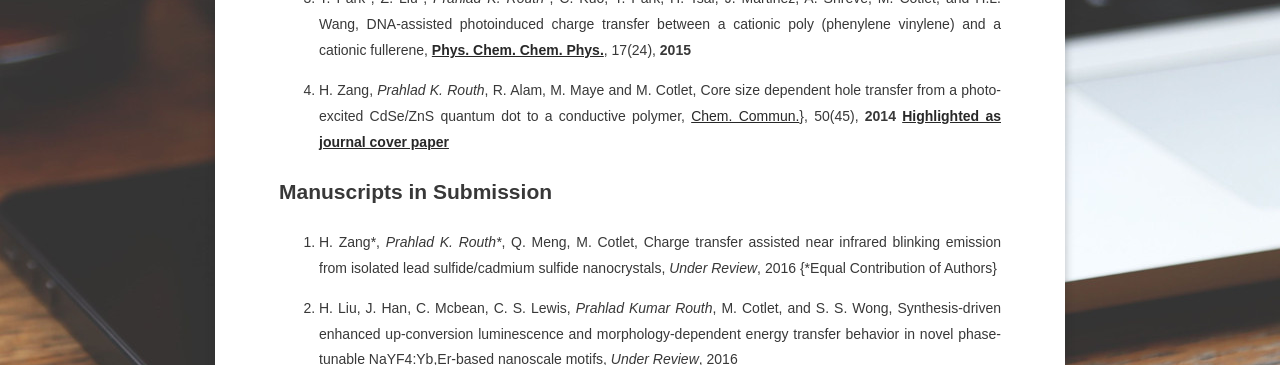
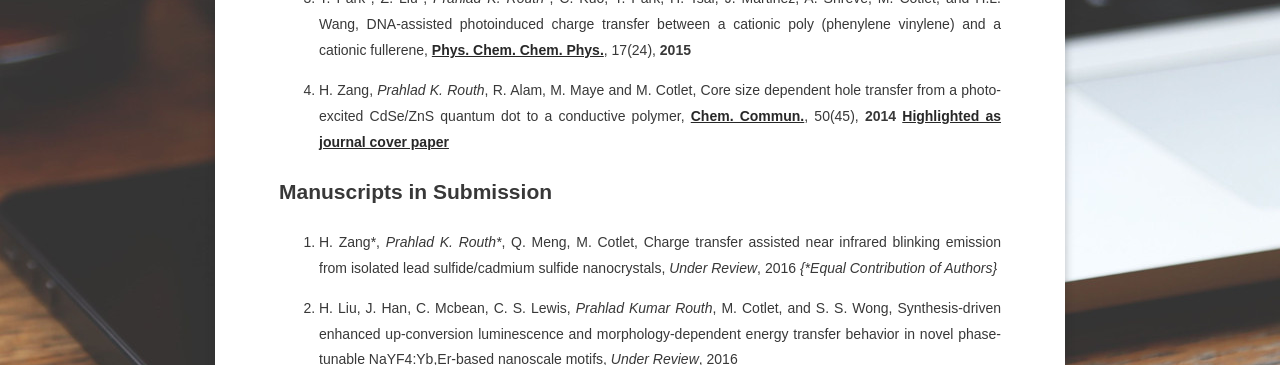
Before and after one commit to vigyan16/vigyan16.github.io, a Jekyll site: the page built from publications/index.md, in a window 1280 px wide. Shown: the part 492-857 px from the top of the page. Built offline with Jekyll 4.4.1, drawn with Linux system fonts in a browser that asks for light colours; some web fonts are replaced.

Commit message:
Fix publications

```diff
--- a/publications/index.md
+++ b/publications/index.md
@@ -12,10 +12,10 @@ excerpt: “List of Publications“
 
 3. Y. Park\*, Z. Liu\*, _Prahlad K. Routh\*_, C. Kuo, Y. Park, H. Tsai, J. Martinez, A. Shreve, M. Cotlet, and H.L. Wang, DNA-assisted photoinduced charge transfer between a cationic poly (phenylene vinylene) and a cationic fullerene, [**Phys. Chem. Chem. Phys.**](http://doi.org/10.1039/C5CP01309G), 17(24), **2015**
 
-4. H. Zang, _Prahlad K. Routh_, R. Alam, M. Maye and M. Cotlet, Core size dependent hole transfer from a photo-excited CdSe/ZnS quantum dot to a conductive polymer, [Chem. Commun.](http://doi.org/10.1039/C3CC47975G)}, 50(45), **2014** [__Highlighted as journal cover paper__](http://pubs.rsc.org/en/content/articlepdf/2014/cc/c3cc47975g)
+4. H. Zang, _Prahlad K. Routh_, R. Alam, M. Maye and M. Cotlet, Core size dependent hole transfer from a photo-excited CdSe/ZnS quantum dot to a conductive polymer, [**Chem. Commun.**](http://doi.org/10.1039/C3CC47975G), 50(45), **2014** [__Highlighted as journal cover paper__](http://pubs.rsc.org/en/content/articlepdf/2014/cc/c3cc47975g)
 
 ## Manuscripts in Submission
-1. H. Zang\*, _Prahlad K. Routh\*_, Q.  Meng, M. Cotlet, Charge transfer assisted near infrared blinking emission from isolated lead sulfide/cadmium sulfide nanocrystals,  _Under Review_, 2016 {\*Equal Contribution of Authors}
+1. H. Zang\*, _Prahlad K. Routh\*_, Q.  Meng, M. Cotlet, Charge transfer assisted near infrared blinking emission from isolated lead sulfide/cadmium sulfide nanocrystals,  _Under Review_, 2016 _{\*Equal Contribution of Authors}_
 
 2. H. Liu, J. Han, C. Mcbean, C. S. Lewis, _Prahlad Kumar Routh_, M. Cotlet, and S. S. Wong, Synthesis-driven enhanced up-conversion luminescence and morphology-dependent energy transfer behavior in novel phase-tunable NaYF4:Yb,Er-based nanoscale motifs, _Under Review_, 2016
 
```
Also changed, not shown: 1 other file.
